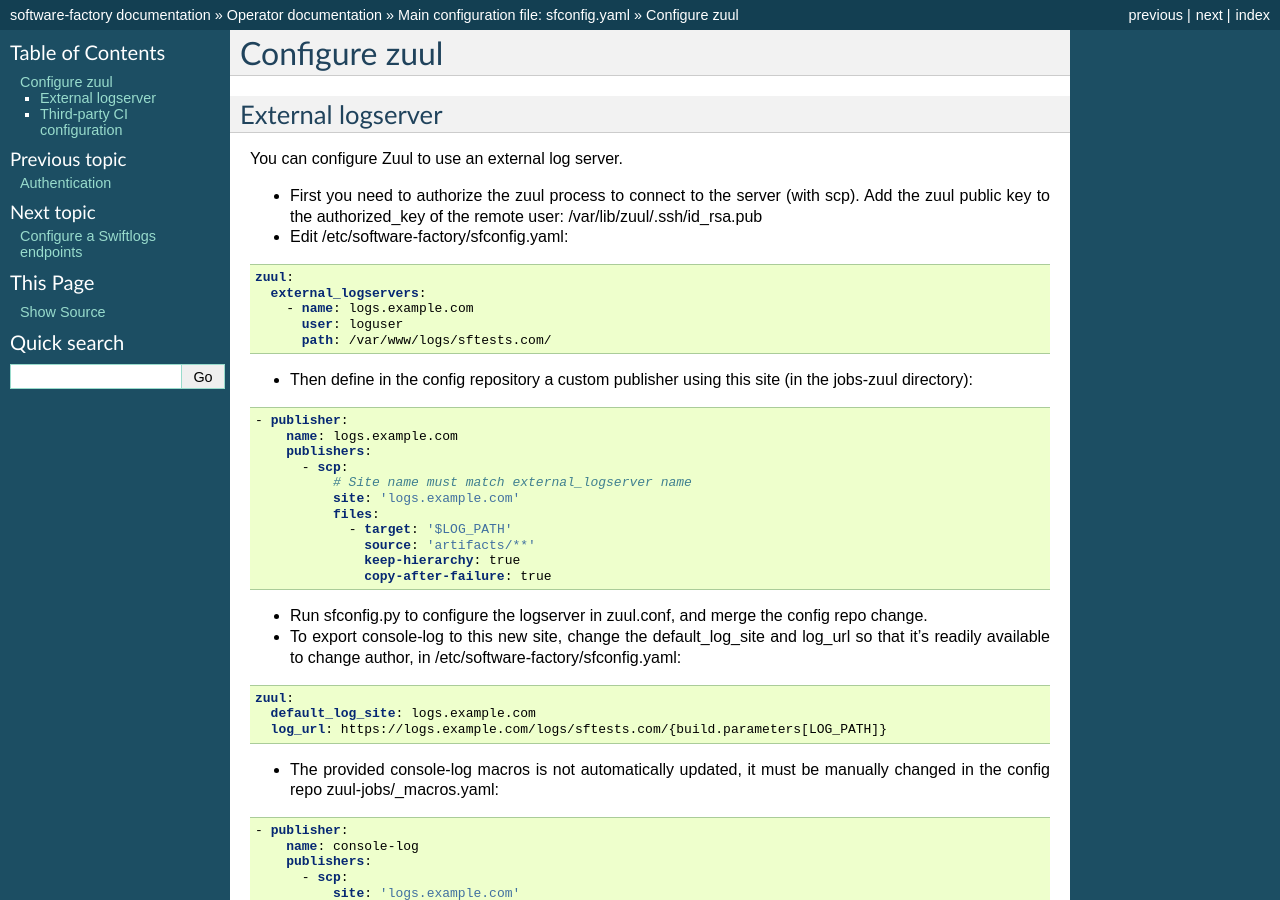
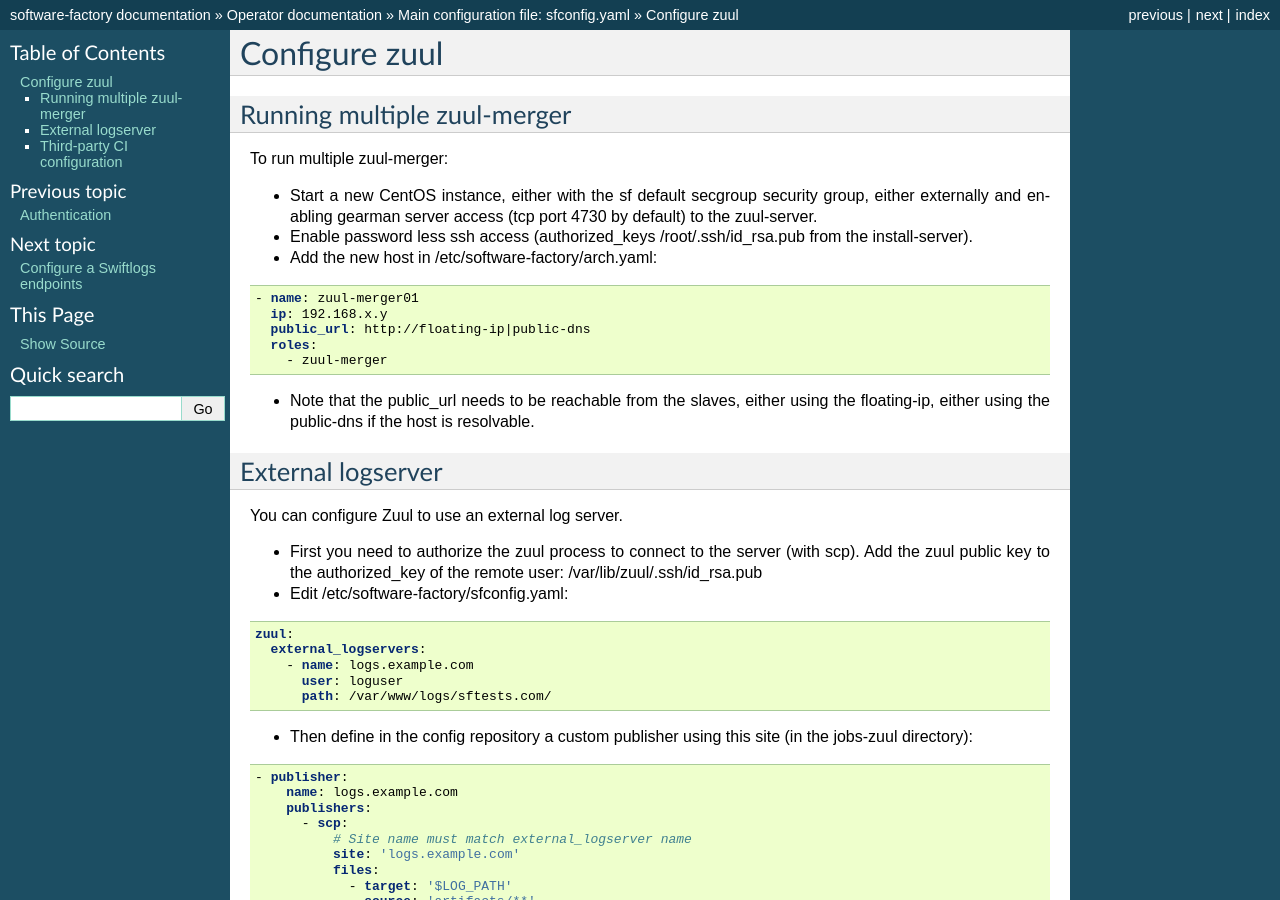
Before and after one commit to softwarefactory-project/sf-docs, a Sphinx documentation site: the page built from docs/zuul_operator.rst, in a window 1280 px wide and 900 px high. Built offline with Sphinx 7.4.7, drawn with Linux system fonts in a browser that asks for light colours; the version number could not be read and is left out.

Commit message:
Add zuul-merger scale setting
Change-Id: I8e2274a3b2e32ca1e6573f65fb5baf79ad71a8ff
Depends-On: I989ff0d0018772546d7947b3bc3858e9f67bfd08

```diff
--- a/docs/zuul_operator.rst
+++ b/docs/zuul_operator.rst
@@ -1,5 +1,30 @@
 Configure zuul
 --------------
+
+Running multiple zuul-merger
+^^^^^^^^^^^^^^^^^^^^^^^^^^^^
+
+To run multiple zuul-merger:
+
+* Start a new CentOS instance, either with the sf default secgroup security group, either externally and
+  enabling gearman server access (tcp port 4730 by default) to the zuul-server.
+
+* Enable password less ssh access (authorized_keys /root/.ssh/id_rsa.pub from
+  the install-server).
+
+* Add the new host in /etc/software-factory/arch.yaml:
+
+.. code-block:: yaml
+
+  - name: zuul-merger01
+    ip: 192.168.x.y
+    public_url: http://floating-ip|public-dns
+    roles:
+      - zuul-merger
+
+* Note that the public_url needs to be reachable from the slaves,
+  either using the floating-ip,
+  either using the public-dns if the host is resolvable.
 
 External logserver
 ^^^^^^^^^^^^^^^^^^
```
